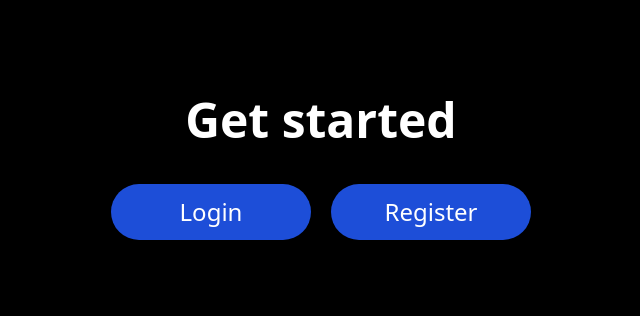
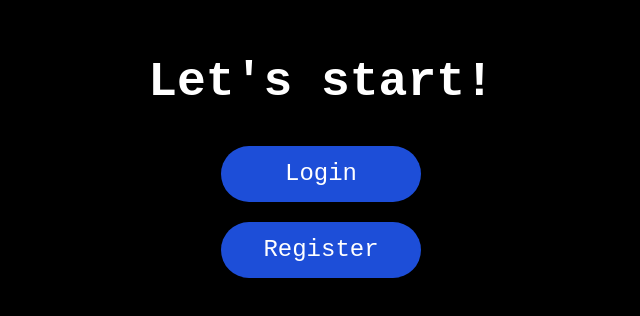
Before and after one commit to barisbalcimusic/chat-bot, a React (Vite) app in the folder frontend/: page / in a window 1280 px wide. Shown: the part 232-548 px from the top of the page, without its empty margins (319-959 px from the left). Built offline with nearby package versions, Linux system fonts and the light colour scheme.

Commit message:
some styles added

```diff
--- a/frontend/src/App.css
+++ b/frontend/src/App.css
@@ -5,9 +5,12 @@
   --secondaryHover: rgb(118, 146, 224);
   --hover: rgb(229, 243, 232);
   --question: rgb(247, 247, 247);
-  --bg: #212121;
+  --bg: #5d6d74;
   --inputDiv: #d9d9d9;
   --modal: rgba(41, 41, 41, 0.9);
+  --scrollbar: #8f7c7c;
+
+  font-family: "Courier New", Courier, monospace;
 }
 
 .chat-container {
@@ -50,3 +53,26 @@
 .button:hover {
   background-color: rgb(114, 160, 252);
 }
+.send-message {
+  background-color: var(--primary);
+}
+.send-message:hover {
+  background-color: var(--primaryHover);
+}
+.message-input:focus {
+  box-shadow: 0px 0px 10px 4px rgba(255, 79, 79, 0.6);
+}
+
+/* SCROLLBAR */
+::-webkit-scrollbar {
+  width: 7px;
+}
+::-webkit-scrollbar-track {
+  background: #f1f1f1;
+}
+::-webkit-scrollbar-thumb {
+  background: var(--scrollbar);
+}
+::-webkit-scrollbar-thumb:hover {
+  background: #555;
+}
--- a/frontend/src/components/History.jsx
+++ b/frontend/src/components/History.jsx
@@ -48,16 +48,16 @@ const History = () => {
     <div
       ref={historyRef}
       id="history-div"
-      className="flex flex-col items-center gap-4 p-5 overflow-y-auto"
+      className="flex flex-col items-center gap-5 p-5 overflow-y-auto"
     >
       {messages.map((message, index) => (
         <p
           key={index}
           className={
             (message.type === "answer" &&
-              "answer p-4 w-[40%] rounded-[20px]") ||
+              "answer w-full max-w-[800px] p-5 rounded-[10px]") ||
             (message.type === "question" &&
-              "question p-4 w-[40%] rounded-[20px]")
+              "question p-5 w-full max-w-[800px] rounded-[10px]")
           }
         >
           {message.message}
--- a/frontend/src/components/MessageInput.jsx
+++ b/frontend/src/components/MessageInput.jsx
@@ -15,7 +15,7 @@ const MessageInput = () => {
 
   const handleSubmit = async (e) => {
     e.preventDefault();
-    //IGNORE EMPTY MESSAGES
+    //INPUT CHECK: IGNORE EMPTY MESSAGES
     if (inputValue.trim().length === 0) return;
 
     try {
@@ -59,20 +59,17 @@ const MessageInput = () => {
     <div className="w-full flex justify-center">
       <div
         id="message-bar"
-        className="w-1/2 flex justify-center items-center p-5 bg-[#D9D9D9] rounded-[10px]"
+        className="w-full flex justify-center items-center p-6 bg-[#484646]"
       >
         <form className="w-full flex justify-center" onSubmit={handleSubmit}>
           <input
             value={inputValue}
             type="text"
             placeholder="your message"
-            className="h-[70px] w-full rounded-[5px] placeholder:italic placeholder:indent-2 indent-2 focus:outline-none"
+            className="message-input h-[60px] w-1/2 placeholder:italic placeholder:indent-2 indent-2 focus:outline-none"
             onChange={(e) => setInputValue(e.target.value)}
           />
-          <button
-            type="submit"
-            className="hover:bg-[#C5E7E5] bg-[#9FC1BF] p-2 "
-          >
+          <button type="submit" className="send-message p-2">
             <FontAwesomeIcon icon={faPaperPlane} />
           </button>
         </form>
--- a/frontend/src/components/Modal.jsx
+++ b/frontend/src/components/Modal.jsx
@@ -21,17 +21,20 @@ const Modal = ({ setModal }) => {
 
   return (
     <div className="modal w-screen h-screen flex flex-col justify-center items-center absolute left-0 top-0">
-      <div className="settings-div w-[300px] flex flex-col gap-3 justify-center items-center p-10 relative">
+      <div className="settings-div w-[90%] max-w-[600px] flex flex-col gap-5 justify-center items-center p-10 relative">
         <FontAwesomeIcon
           onClick={() => setModal(false)}
           icon={faX}
           className="absolute top-2 right-2 text-2xl hover:text-red-500 hover:cursor-pointer"
         />
-        <p className="p-">Hello, {user}</p>
-        <ul className="w-full bg-gray-400">
+        <div>
+          <p className="text-3xl">Hello,</p>
+          <p className="text-3xl font-bold">{user.email}</p>
+        </div>
+        <ul className="w-full flex flex-col items-center gap-2">
           <li
             onClick={handleSettings}
-            className="setting text-center hover:cursor-pointer font-bold p-3"
+            className="setting w-[80%] max-w-[300px] text-center hover:cursor-pointer font-bold p-3"
           >
             Edit Profile
           </li>
@@ -42,11 +45,11 @@ const Modal = ({ setModal }) => {
           )}
           <li
             onClick={handleDelete}
-            className="setting text-center hover:cursor-pointer font-bold p-3"
+            className="setting w-[80%] max-w-[300px] text-center hover:cursor-pointer font-bold p-3"
           >
             Delete Account
           </li>
-          <li className="setting text-center hover:cursor-pointer font-bold p-3">
+          <li className="setting w-[80%] max-w-[300px] text-center hover:cursor-pointer font-bold p-3">
             Logout
           </li>
         </ul>
--- a/frontend/src/components/Profile.jsx
+++ b/frontend/src/components/Profile.jsx
@@ -16,7 +16,12 @@ const Profile = () => {
     setUser(null);
     //EMPTY MESSAGES STATE
     setMessages([]);
-    logout().then((data) => console.log(data));
+    //LOGOUT
+    logout().then(() => {
+      setLoggedIn(false);
+      setUser(null);
+      setMessages([]);
+    });
   };
 
   return (
@@ -27,7 +32,7 @@ const Profile = () => {
         onMouseLeave={() => setDropDown(false)}
         className="profile-div w-[200px] flex flex-col justify-center items-center gap-2 absolute top-[5px] right-[20px] hover:cursor-pointer"
       >
-        <p className="font-bold p-2">{user.email}</p>
+        <p className="font-bold p-2">{user && user.email}</p>
         {dropDown && (
           <ul
             id="drowDown"
--- a/frontend/src/components/Settings.jsx
+++ b/frontend/src/components/Settings.jsx
@@ -4,7 +4,7 @@ import { editProfile } from "../utils/editProfile";
 
 const Settings = () => {
   const { user, setUser, setLoggedIn } = useLoginContext();
-  const [newEmail, setNewEmail] = useState(user);
+  const [newEmail, setNewEmail] = useState(user.email);
 
   const handleSubmit = (e) => {
     e.preventDefault();
--- a/frontend/src/views/Chat.jsx
+++ b/frontend/src/views/Chat.jsx
@@ -4,6 +4,7 @@ import History from "../components/History";
 import { useLoginContext } from "../contexts/LoginContext";
 import { useNavigate } from "react-router-dom";
 import { useEffect } from "react";
+import { logout } from "../utils/logout";
 
 const Chat = () => {
   const { loggedIn } = useLoginContext();
--- a/frontend/src/views/Home.jsx
+++ b/frontend/src/views/Home.jsx
@@ -3,8 +3,8 @@ import { Link } from "react-router-dom";
 const Home = () => {
   return (
     <div className="w-screen h-screen flex flex-col gap-10 bg-black text-white justify-center items-center">
-      <h1 className="text-5xl font-bold">Get started</h1>
-      <div className="flex gap-5">
+      <h1 className="text-5xl font-bold">Let's start!</h1>
+      <div className="flex flex-col gap-5">
         <Link
           className="w-[200px] rounded-[30px] text-center hover:bg-[#5b85f9]  bg-[#1D4ED8] p-3 text-2xl"
           to={"/login"}
```
